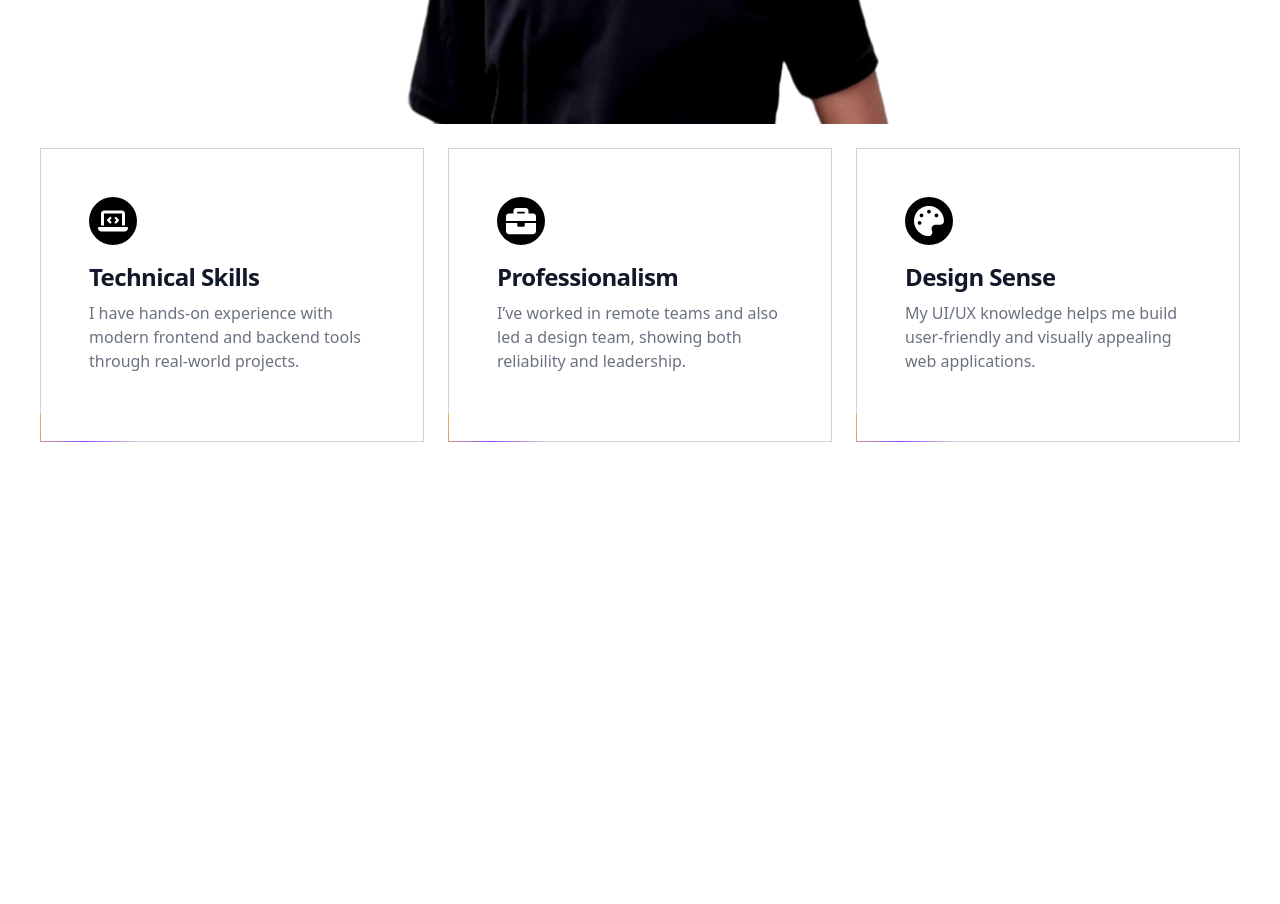
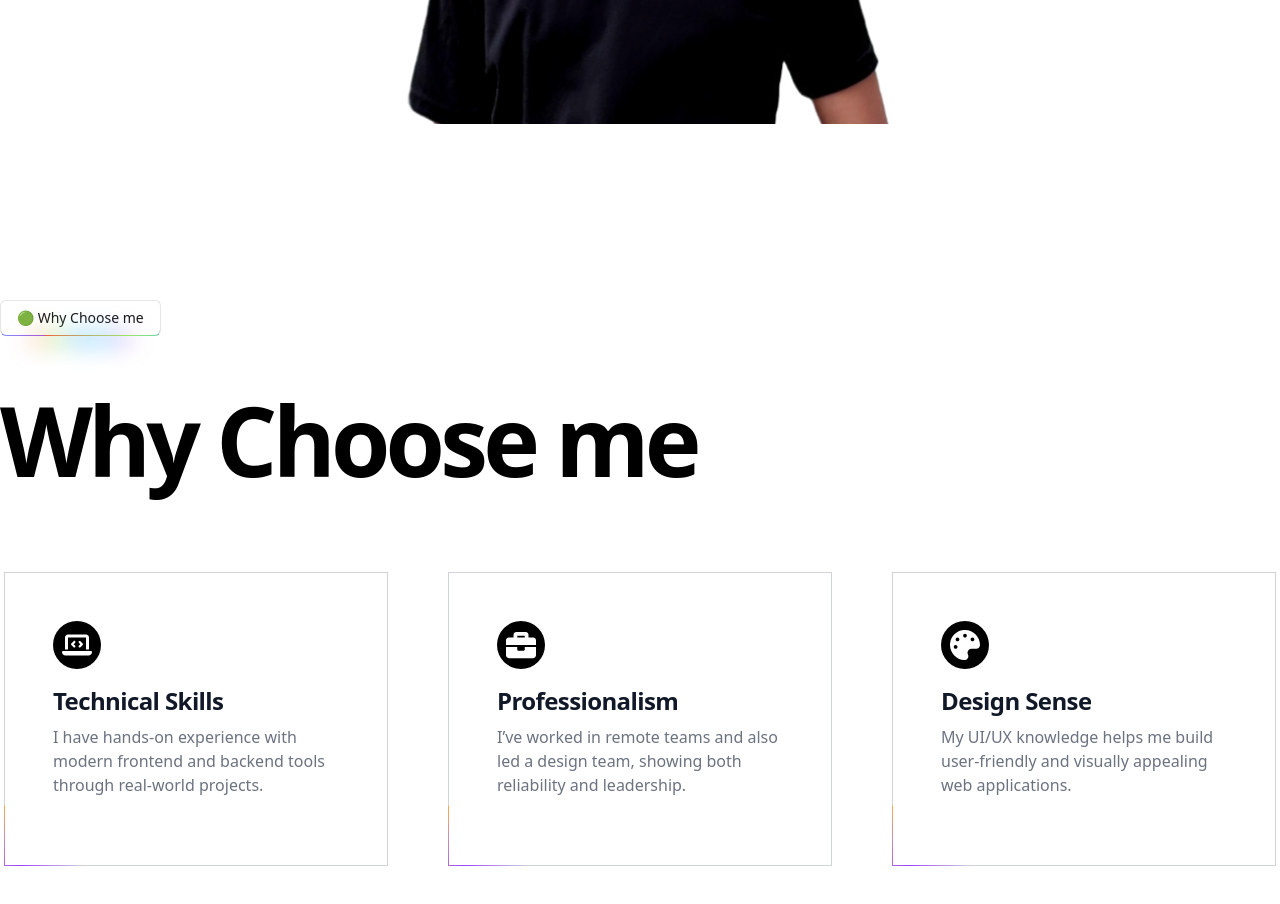
Before and after one commit to adnanmahmud0/adnan-portfolio-v2, a Next.js app: page / in a window 1280 px wide. Shown: the part 740-1644 px from the top of the page. Before the commit the page ends 1237 px from the top, so only its background shows below. Built offline with nearby package versions, Linux system fonts and the light colour scheme.

Commit message:
update design of feacher

```diff
--- a/app/layout.tsx
+++ b/app/layout.tsx
@@ -11,7 +11,7 @@ export default function RootLayout({
 }) {
   return (
     <html lang="en" suppressHydrationWarning>
-      <body>
+      <body className="bg-background">
         <SmoothCursor />
         <Providers>
           <header>
--- a/components/header/Header.tsx
+++ b/components/header/Header.tsx
@@ -1,11 +1,29 @@
 import type { FC } from 'react';
+import { RainbowButton } from '../magicui/rainbow-button';
+import { TextAnimate } from '../magicui/text-animate';
 
 
+interface HeaderProps {
+    title: string;
+    subTitle: string;
+}
 
-const Header: FC = ({}) => {
-        return (
-            <>
-            </>
-        );
+const Header: FC<HeaderProps> = ({ title, subTitle }) => {
+    return (
+        <>
+
+            <div className='max-w-7xl mx-auto py-7'>
+                <div className="py-7">
+                    <RainbowButton className='cursor-none' variant="outline">🟢 {title}</RainbowButton>
+                </div>
+                <div className="py-7">
+                    <TextAnimate className='text-balance text-5xl font-semibold leading-none tracking-tighter sm:text-6xl md:text-7xl lg:text-8xl dark:text-white text-black' animation="blurInUp" by="character" once>
+                        {subTitle}
+                    </TextAnimate>
+                </div>
+            </div>
+
+        </>
+    );
 }
 export default Header;
--- a/components/home/why-choose-me/WhyChooseMe.tsx
+++ b/components/home/why-choose-me/WhyChooseMe.tsx
@@ -3,6 +3,7 @@ import { FaBriefcase, FaPalette } from "react-icons/fa";
 import { FaLaptopCode } from "react-icons/fa6";
 import type { FC } from 'react';
 import FeatureCard from "./FeatureCard";
+import Header from "@/components/header/Header";
 
 
 
@@ -30,7 +31,11 @@ const features = [
 const WhyChooseMe: FC = ({ }) => {
     return (
         <>
-            <div className="flex flex-col md:flex-row justify-center gap-6 bg-background p-6">
+            <div className="py-30 bg-background">
+                <div>
+                    <Header title={"Why Choose me"} subTitle={'Why Choose me'} />
+                </div>
+                <div className="flex flex-col md:flex-row justify-center gap-15 bg-background py-7">
                     {features.map((feature, index) => (
                         <FeatureCard
                             key={index}
@@ -40,7 +45,7 @@ const WhyChooseMe: FC = ({ }) => {
                         />
                     ))}
                 </div>
-
+            </div>
         </>
     );
 }
```
Lines whose indentation alone changed are shown as unchanged.
